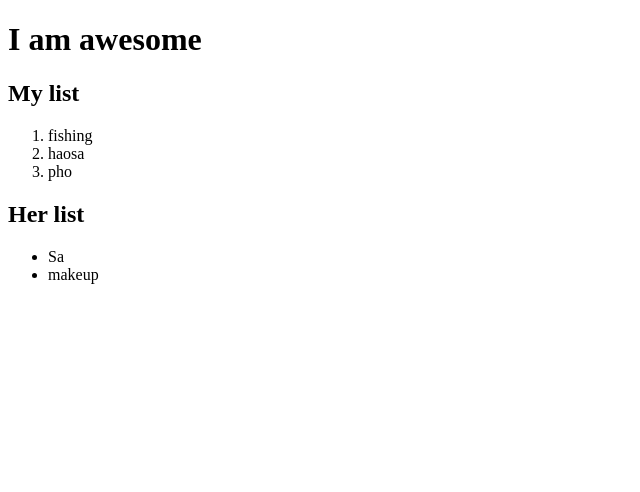
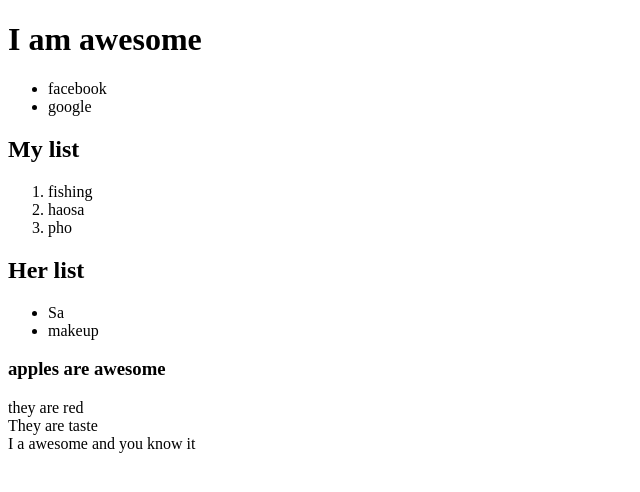
Before and after one commit to suravue/suravue.github.io, a plain HTML site: page index.html in a window 1280 px wide. Shown: the whole page, without its empty margins (0-640 px from the left). Drawn offline with Linux system fonts and the light colour scheme.

Commit message:
Update index.html

```diff
--- a/index.html
+++ b/index.html
@@ -1,10 +1,17 @@
- <!DOCTYPE html>
+<!DOCTYPE html>
 <html>
   <head>
     <title>Sura is Awesome!</title>
   </head>
     <body>
       <h1>I am awesome</h1>
+     <nav>
+      <ul>
+       <li>facebook</li>
+       <li>google</li>
+      </ul>
+     </nav>
+     <main>
        <h2>My list</h2>
      <ol>
       <li>fishing</li>
@@ -16,7 +23,14 @@
          <li>Sa</li>
          <li>makeup</li>
        </ul>
-
+      <article>
+       <h3> apples are awesome </h3>
+       <section> they are red </section>
+       <section> They are taste </section>
+      </article>
+      <main/>
+      <footer> I a awesome and you know it
+     </footer>
     <body/>
 
 
```
